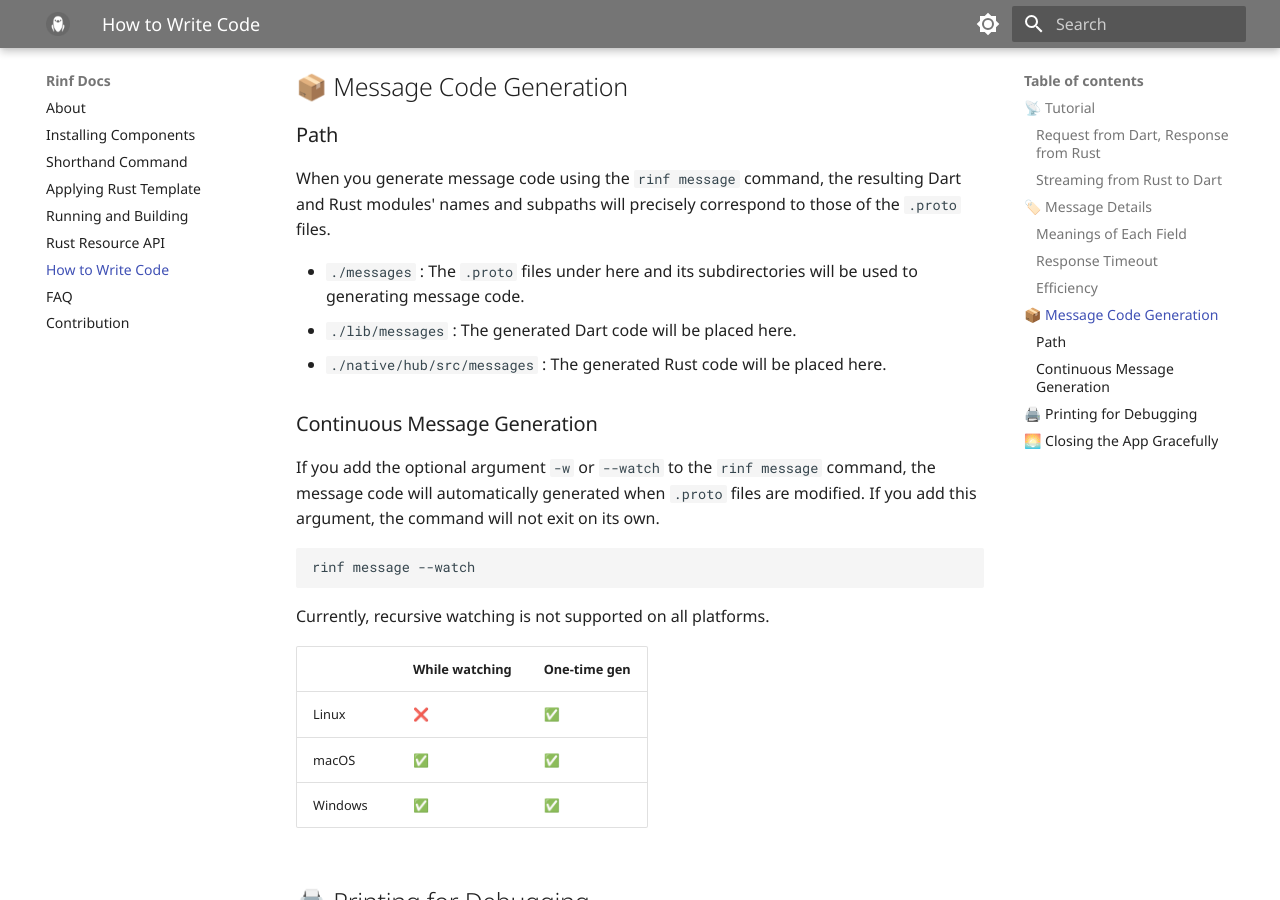
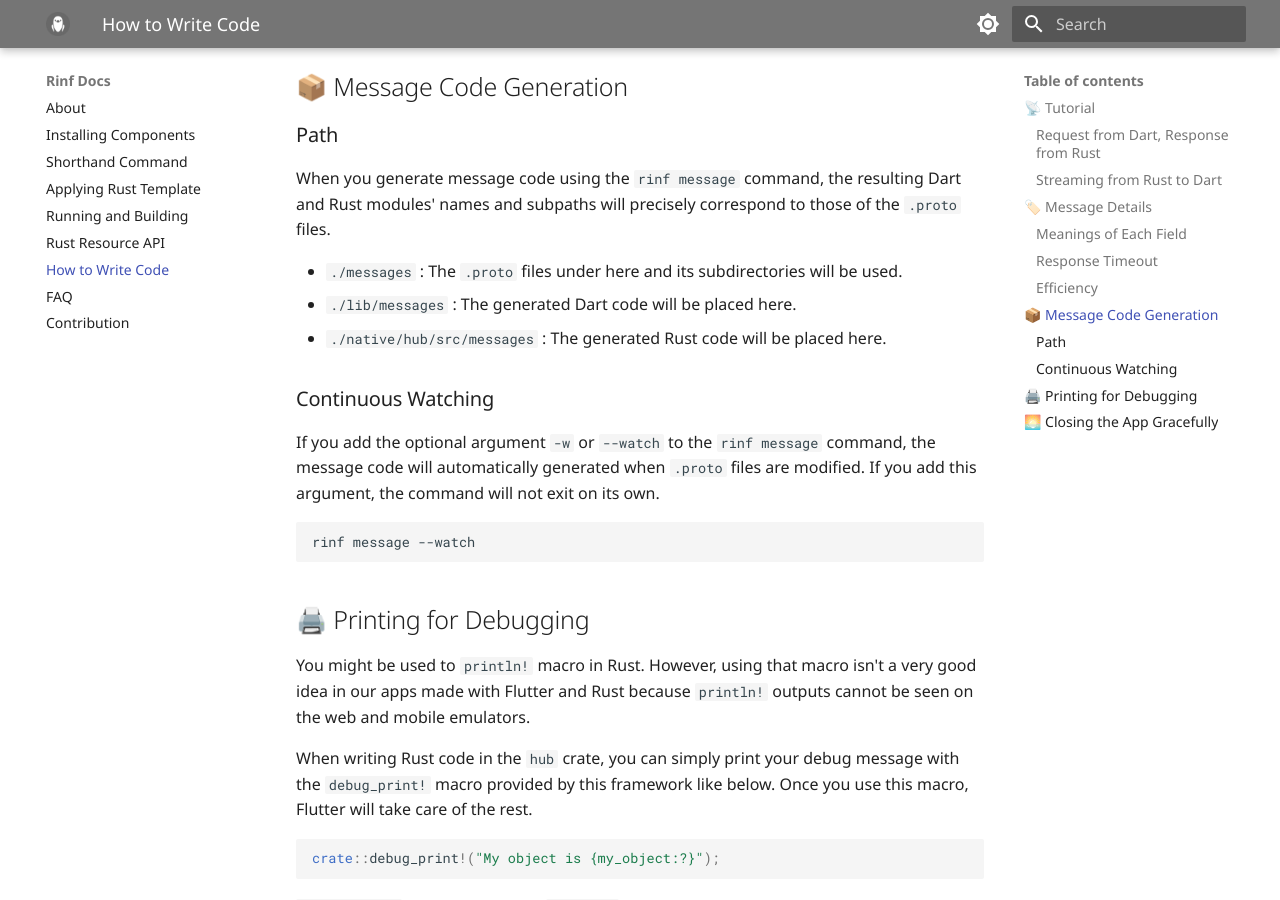
Before and after one commit to cunarist/rinf, an MkDocs documentation site: the page built from documentation/docs/writing-code.md, in a window 1280 px wide and 900 px high, scrolled down 6716 px. Built offline with MkDocs 1.6.1 and Material for MkDocs 9.7.7, drawn with Linux system fonts in a browser that asks for light colours.

Commit message:
Update docs

````diff
--- a/documentation/docs/writing-code.md
+++ b/documentation/docs/writing-code.md
@@ -318,25 +318,17 @@
 
 When you generate message code using the `rinf message` command, the resulting Dart and Rust modules' names and subpaths will precisely correspond to those of the `.proto` files.
 
-- `./messages` : The `.proto` files under here and its subdirectories will be used to generating message code.
+- `./messages` : The `.proto` files under here and its subdirectories will be used.
 - `./lib/messages` : The generated Dart code will be placed here.
 - `./native/hub/src/messages` : The generated Rust code will be placed here.
 
-### Continuous Message Generation
+### Continuous Watching
 
 If you add the optional argument `-w` or `--watch` to the `rinf message` command, the message code will automatically generated when `.proto` files are modified. If you add this argument, the command will not exit on its own.
 
 ```bash
 rinf message --watch
 ```
-
-Currently, recursive watching is not supported on all platforms.
-
-|         | While watching | One-time gen |
-| ------- | -------------- | ------------ |
-| Linux   | ❌             | ✅           |
-| macOS   | ✅             | ✅           |
-| Windows | ✅             | ✅           |
 
 ## 🖨️ Printing for Debugging
 
````
